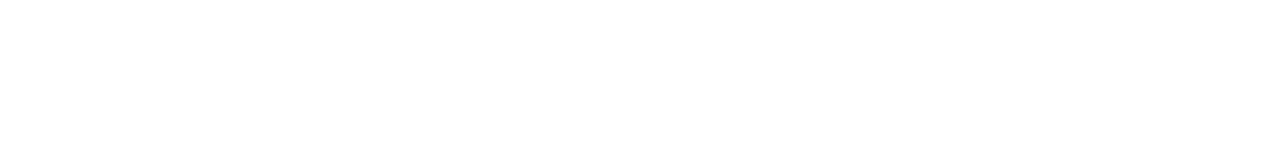
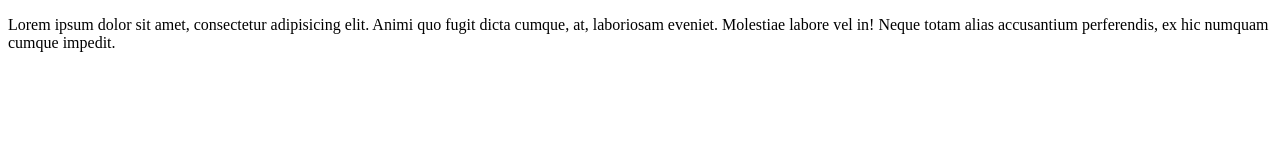
Before and after one commit to joelmcknight/movie-testing, a plain HTML site: page index.html in a window 1280 px wide. Drawn offline with Linux system fonts and the light colour scheme.

Commit message:
changes to style

```diff
--- a/index.html
+++ b/index.html
@@ -5,6 +5,8 @@
 	<title>Movie Testing</title>
 </head>
 <body>
-
+	<p>
+		Lorem ipsum dolor sit amet, consectetur adipisicing elit. Animi quo fugit dicta cumque, at, laboriosam eveniet. Molestiae labore vel in! Neque totam alias accusantium perferendis, ex hic numquam cumque impedit.
+	</p>
 </body>
 </html>
--- a/style/style.css
+++ b/style/style.css
@@ -0,0 +1,10 @@
+article,aside,details,figcaption,figure,footer,header,hgroup,nav,section,summary{display:block;}audio,canvas,video{display:inline-block;}audio:not([controls]){display:none;height:0;}[hidden]{display:none;}html{font-family:sans-serif;-webkit-text-size-adjust:100%;-ms-text-size-adjust:100%;}a:focus{outline:thin dotted;}a:active,a:hover{outline:0;}h1{font-size:2em;}abbr[title]{border-bottom:1px dotted;}b,strong{font-weight:700;}dfn{font-style:italic;}mark{background:#ff0;color:#000;}code,kbd,pre,samp{font-family:monospace, serif;font-size:1em;}pre{white-space:pre-wrap;word-wrap:break-word;}q{quotes:\201C \201D \2018 \2019;}small{font-size:80%;}sub,sup{font-size:75%;line-height:0;position:relative;vertical-align:baseline;}sup{top:-.5em;}sub{bottom:-.25em;}img{border:0;}svg:not(:root){overflow:hidden;}fieldset{border:1px solid silver;margin:0 2px;padding:.35em .625em .75em;}button,input,select,textarea{font-family:inherit;font-size:100%;margin:0;}button,input{line-height:normal;}button,html input[type=button],/* 1 */
+input[type=reset],input[type=submit]{-webkit-appearance:button;cursor:pointer;}button[disabled],input[disabled]{cursor:default;}input[type=checkbox],input[type=radio]{box-sizing:border-box;padding:0;}input[type=search]{-webkit-appearance:textfield;-moz-box-sizing:content-box;-webkit-box-sizing:content-box;box-sizing:content-box;}input[type=search]::-webkit-search-cancel-button,input[type=search]::-webkit-search-decoration{-webkit-appearance:none;}textarea{overflow:auto;vertical-align:top;}table{border-collapse:collapse;border-spacing:0;}body,figure{margin:0;}legend,button::-moz-focus-inner,input::-moz-focus-inner{border:0;padding:0;}
+
+.clearfix:after {visibility: hidden; display: block;
+font-size: 0; content: " ";
+clear: both; height: 0; }
+
+* { -moz-box-sizing: border-box;
+-webkit-box-sizing: border-box;
+box-sizing: border-box; }
```
